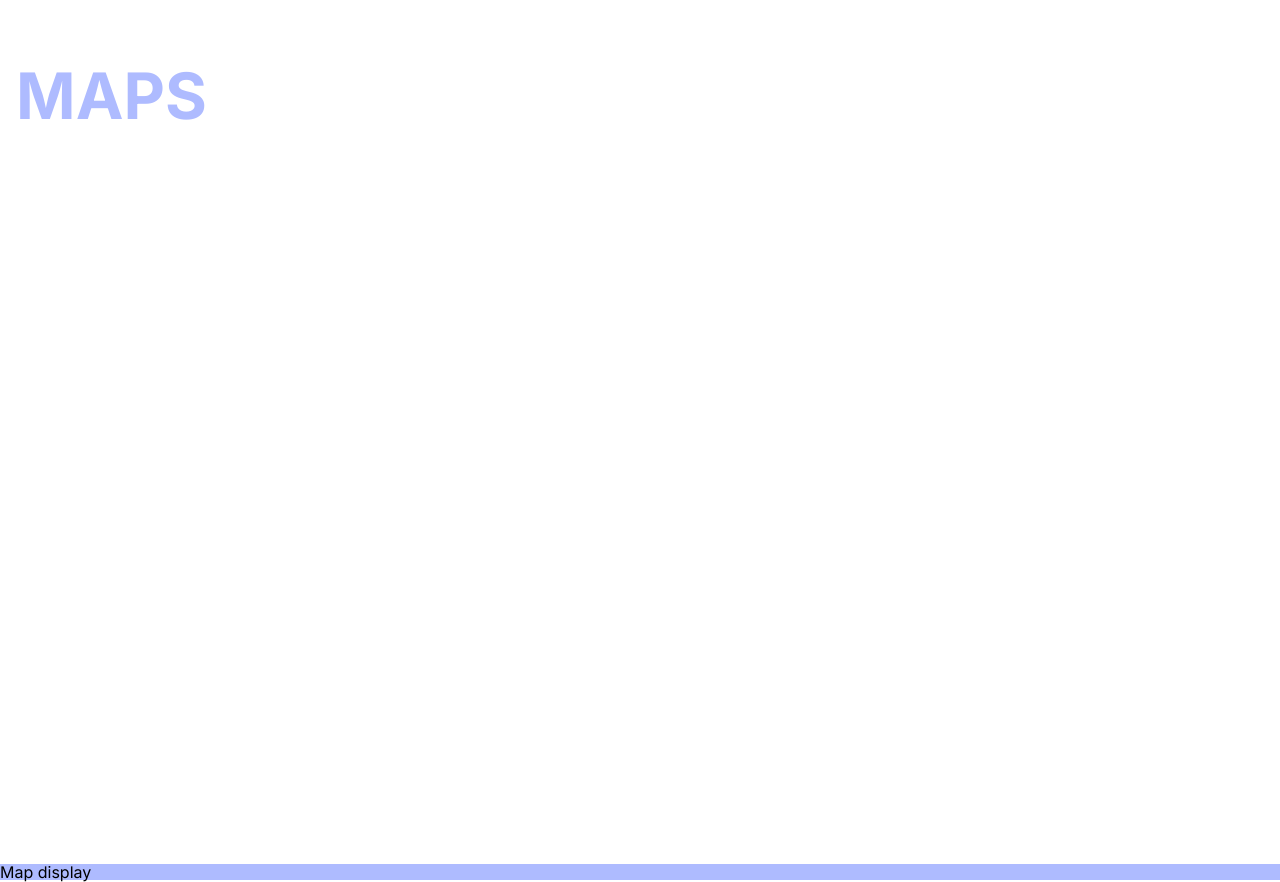
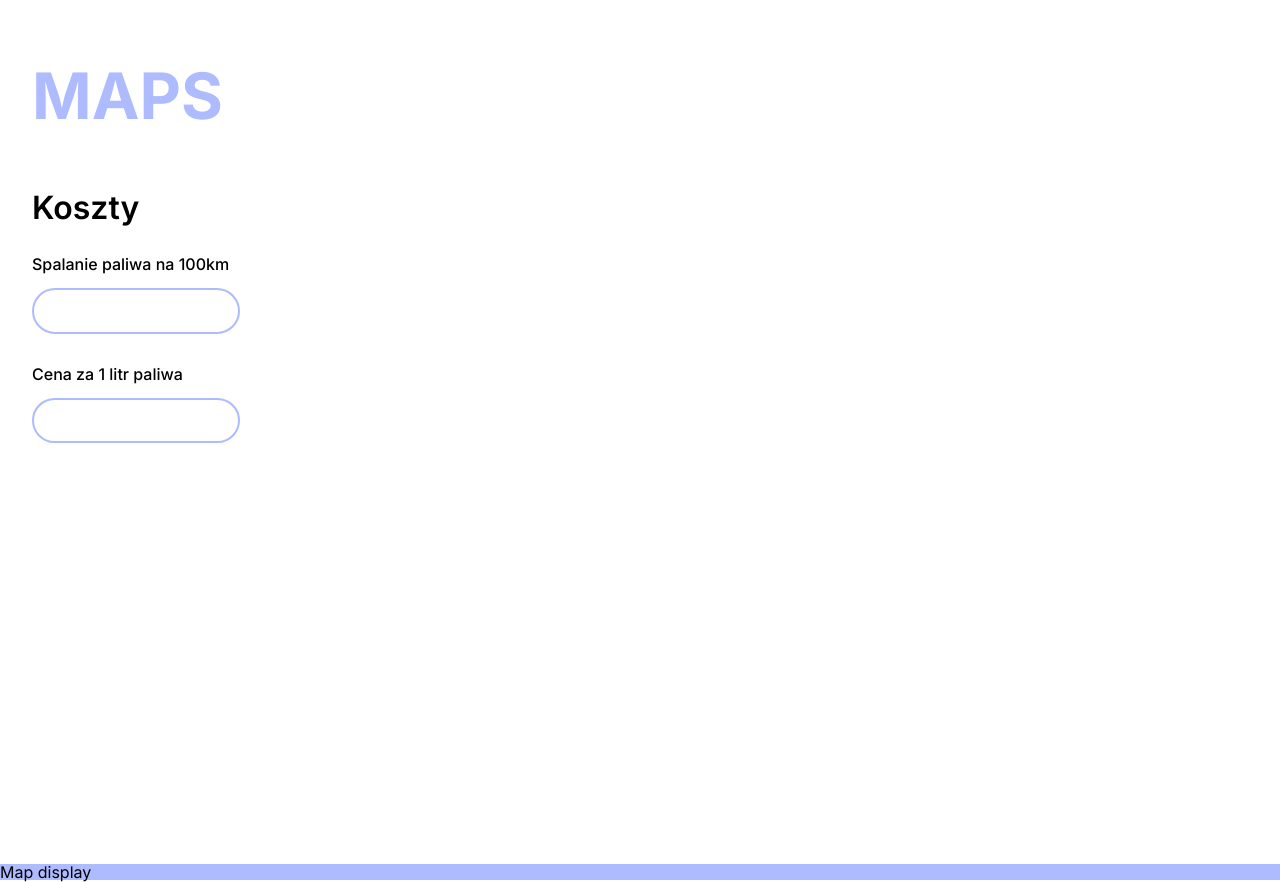
Before and after one commit to Kamil-Budzik/Maps, a React (Create React App) app: page /map in a window 1280 px wide. Built offline with nearby package versions, Linux system fonts and the light colour scheme.

Commit message:
chore: Add Input component

```diff
--- /dev/null
+++ b/src/components/Input/index.ts
@@ -0,0 +1,10 @@
+import styled from 'styled-components';
+
+const Input = styled.input`
+  border: 2px solid ${({ theme }) => theme.colors.primary};
+  border-radius: 43px;
+  padding: 1em;
+  outline: none;
+`;
+
+export default Input;
--- a/src/containers/Sidebar/Sidebar.styles.ts
+++ b/src/containers/Sidebar/Sidebar.styles.ts
@@ -2,6 +2,22 @@ import styled from 'styled-components';
 
 export const Wrapper = styled.div`
   background: white;
-  padding: 0 1em;
+  padding: 0 2em;
   min-height: 100vh;
+
+  .inputWrapper:first-child {
+    margin-bottom: 2em;
+  }
 `;
+
+export const Label = styled.label`
+  display: block;
+  font-weight: 500;
+  margin-bottom: 1em;
+`;
+
+export const Subtitle = styled.h2`
+  font-weight: 600;
+  font-size: 2rem;
+  margin-bottom: 1em;
+`;
--- a/src/containers/Sidebar/index.tsx
+++ b/src/containers/Sidebar/index.tsx
@@ -1,12 +1,27 @@
 import React from 'react';
 
-import { Wrapper } from './Sidebar.styles';
-import Title from '../../components/Title/Title';
+import Title from 'components/Title';
+import Input from 'components/Input';
+
+import { Label, Subtitle, Wrapper } from './Sidebar.styles';
 
 const Sidebar = () => {
   return (
     <Wrapper>
       <Title />
+      <div>
+        <Subtitle>Koszty</Subtitle>
+        <div>
+          <div className="inputWrapper">
+            <Label htmlFor="fuelUsage">Spalanie paliwa na 100km</Label>
+            <Input id="fuelUsage" />
+          </div>
+          <div className="inputWrapper">
+            <Label htmlFor="fuelPrice">Cena za 1 litr paliwa</Label>
+            <Input id="fuelPrice" />
+          </div>
+        </div>
+      </div>
     </Wrapper>
   );
 };
```
Also changed, not shown: src/components/Title/index.tsx (renamed from src/components/Title/Title.tsx).
